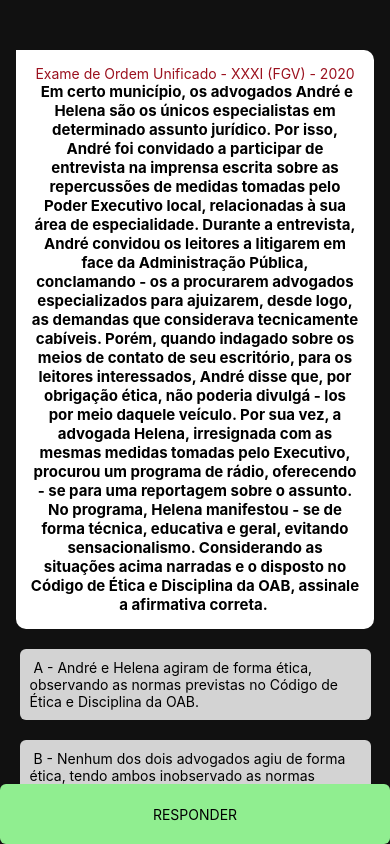
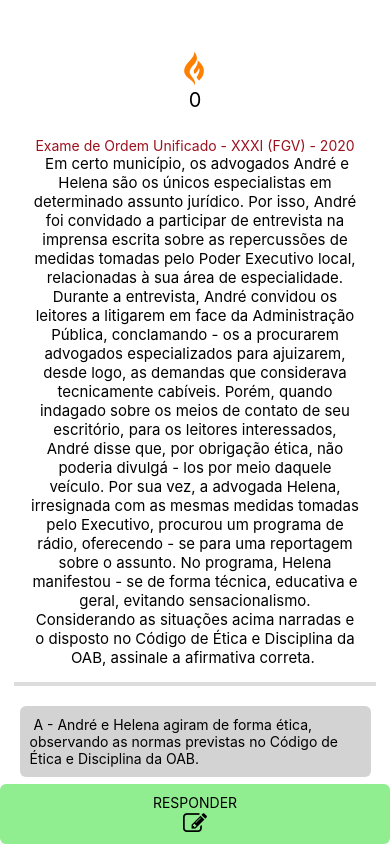
Before and after one commit to guiluizmaia/ExerciciosOAB, a React Native app: screen / in a window 390 px wide. Built offline with nearby package versions, Linux system fonts and the light colour scheme.

Commit message:
Add files via upload

```diff
--- a/App.js
+++ b/App.js
@@ -1,10 +1,12 @@
 import React, { useState, useRef } from "react";
 import { View, ScrollView, Text, Dimensions, StyleSheet, TouchableOpacity } from "react-native";
+import { FontAwesome, FontAwesome5 } from '@expo/vector-icons';
 
 const {width: screenWidth, height: screenHeight} = Dimensions.get('window');
 
 export default () => {
   const [selecionado, setSelecionado] = useState("");
+  const [acertou, setAcertou] = useState(2);
 
   const [perguntas, setPerguntas] = useState([
     {
@@ -29,27 +31,34 @@ export default () => {
   ])
 
   return (
-    <View style={{backgroundColor: '#111', flex: 1,}}>
-      <ScrollView style={{height: '90%'}}>
+    <View style={{flex: 1,}}>
+
+      <ScrollView>
+
         <View style={{flex:1, alignItems: 'center',}}>
+
+		<View style={{ alignItems: 'center', marginTop: 50}}>
+			<FontAwesome5 name="gripfire" size={35} color='#ff7f00' />
+			<Text style = { styles.seq } > 0 </Text>
+		</View>
         <View style = { styles.VPergunta } >
           <Text style = { styles.ano } > {perguntas[1].ano} </Text>
           <Text style = { styles.pergunta } > {perguntas[1].pergunta} </Text>
         </View>
+		    <View style = {{width: '93%', height: 4, backgroundColor: '#DCDCDC',}}></View>
         <View style = { styles.VResposta } >
 
-          {selecionado == "a" &&
+        {selecionado == "a" && acertou == 2 &&
           <TouchableOpacity style = { styles.sele } onPress={() => {
             if(selecionado == "a"){
               setSelecionado("");
             }else{
               setSelecionado("a")
-            }
-            }}>
+            }}}>
             <Text style = {styles.txtpergunta}> A - {perguntas[1].a} </Text>
           </TouchableOpacity>
           }
-          {selecionado != "a" &&
+          {selecionado != "a" && acertou == 2 &&
           <TouchableOpacity style = { styles.sem } onPress={() => {
             if(selecionado == "a"){
               setSelecionado("");
@@ -59,8 +68,24 @@ export default () => {
             <Text style = {styles.txtpergunta}> A - {perguntas[1].a} </Text>
           </TouchableOpacity>
           }
+          {selecionado == "a" && acertou == 1 &&
+          <TouchableOpacity style = { styles.sele } >
+            <Text style = {styles.txtpergunta}> A - {perguntas[1].a} </Text>
+          </TouchableOpacity>
+          }
+          {selecionado != "a" && perguntas[1].certo == "a" && acertou == 0 &&
+          <TouchableOpacity style = { styles.sele } >
+            <Text style = {styles.txtpergunta}> A - {perguntas[1].a} </Text>
+          </TouchableOpacity>
+          }
+          {selecionado == "a" && acertou == 0 &&
+          <TouchableOpacity style = { styles.errou }>
+            <Text style = {styles.txtpergunta}> A - {perguntas[1].a} </Text>
+          </TouchableOpacity>
+          }
 
-          {selecionado == "b" &&
+
+          {selecionado == "b" && acertou == 2 &&
           <TouchableOpacity style = { styles.sele } onPress={() => {
             if(selecionado == "b"){
               setSelecionado("");
@@ -70,7 +95,7 @@ export default () => {
             <Text style = {styles.txtpergunta}> B - {perguntas[1].b} </Text>
           </TouchableOpacity>
           }
-          {selecionado != "b" &&
+          {selecionado != "b" && acertou == 2 &&
           <TouchableOpacity style = { styles.sem } onPress={() => {
             if(selecionado == "b"){
               setSelecionado("");
@@ -80,8 +105,23 @@ export default () => {
             <Text style = {styles.txtpergunta}> B - {perguntas[1].b} </Text>
           </TouchableOpacity>
           }
+          {selecionado == "b" && acertou == 1 &&
+          <TouchableOpacity style = { styles.sele } >
+            <Text style = {styles.txtpergunta}> B - {perguntas[1].b} </Text>
+          </TouchableOpacity>
+          }
+          {selecionado != "b" && perguntas[1].certo == "b" && acertou == 0 &&
+          <TouchableOpacity style = { styles.sele }>
+            <Text style = {styles.txtpergunta}> B - {perguntas[1].b} </Text>
+          </TouchableOpacity>
+          }
+          {selecionado == "b" && acertou == 0 &&
+          <TouchableOpacity style = { styles.errou } >
+            <Text style = {styles.txtpergunta}> B - {perguntas[1].b} </Text>
+          </TouchableOpacity>
+          }
 
-          {selecionado == "c" &&
+        {selecionado == "c" && acertou == 2 &&
           <TouchableOpacity style = { styles.sele } onPress={() => {
             if(selecionado == "c"){
               setSelecionado("");
@@ -91,7 +131,7 @@ export default () => {
             <Text style = {styles.txtpergunta}> C - {perguntas[1].c} </Text>
           </TouchableOpacity>
           }
-          {selecionado != "c" &&
+          {selecionado != "c" && acertou == 2 &&
           <TouchableOpacity style = { styles.sem } onPress={() => {
             if(selecionado == "c"){
               setSelecionado("");
@@ -101,8 +141,24 @@ export default () => {
             <Text style = {styles.txtpergunta}> C - {perguntas[1].c} </Text>
           </TouchableOpacity>
           }
+          {selecionado == "c" && acertou == 1 &&
+          <TouchableOpacity style = { styles.sele }>
+            <Text style = {styles.txtpergunta}> C - {perguntas[1].c} </Text>
+          </TouchableOpacity>
+          }
+          {selecionado != "c" && perguntas[1].certo == "c" && acertou == 0 &&
+          <TouchableOpacity style = { styles.sele } >
+            <Text style = {styles.txtpergunta}> C - {perguntas[1].c} </Text>
+          </TouchableOpacity>
+          }
+          {selecionado == "c" && acertou == 0 &&
+          <TouchableOpacity style = { styles.errou } >
+            <Text style = {styles.txtpergunta}> C - {perguntas[1].c} </Text>
+          </TouchableOpacity>
+          }
 
-          {selecionado == "d" &&
+
+        {selecionado == "d" && acertou == 2 &&
           <TouchableOpacity style = { styles.sele } onPress={() => {
             if(selecionado == "d"){
               setSelecionado("");
@@ -112,7 +168,7 @@ export default () => {
             <Text style = {styles.txtpergunta}> D - {perguntas[1].d} </Text>
           </TouchableOpacity>
           }
-          {selecionado != "d" &&
+          {selecionado != "d" && acertou == 2 &&
           <TouchableOpacity style = { styles.sem } onPress={() => {
             if(selecionado == "d"){
               setSelecionado("");
@@ -122,14 +178,61 @@ export default () => {
             <Text style = {styles.txtpergunta}> D - {perguntas[1].d} </Text>
           </TouchableOpacity>
           }
+          {selecionado == "d" && acertou == 1 &&
+          <TouchableOpacity style = { styles.sele }>
+            <Text style = {styles.txtpergunta}> D - {perguntas[1].d} </Text>
+          </TouchableOpacity>
+          }
+          {selecionado != "d" && perguntas[1].certo == "d" && acertou == 0 &&
+          <TouchableOpacity style = { styles.sele } >
+            <Text style = {styles.txtpergunta}> D - {perguntas[1].d} </Text>
+          </TouchableOpacity>
+          }
+          {selecionado == "d" && acertou == 0 &&
+          <TouchableOpacity style = { styles.errou }>
+            <Text style = {styles.txtpergunta}> D - {perguntas[1].d} </Text>
+          </TouchableOpacity>
+          }
+
+
+          {acertou == 1 &&
+            <Text>ACERTOU ! !</Text>
+          }
+          {acertou == 0 &&
+            <Text>ERROU ! !</Text>
+          }
+
 		</View>
     </View>
 
     </ScrollView>
+      {acertou == 2 &&
+      <TouchableOpacity style = { styles.enviarSem } onPress={() =>{
+          if (selecionado == perguntas[1].certo){
+            setAcertou(1);
+          }
+          else if (selecionado != perguntas[1].certo){
+            setAcertou(0);
+          }
+        }}>
+        <Text> RESPONDER </Text>
+        <FontAwesome name="pencil-square-o" size={24} color="black" />
+      </TouchableOpacity>
+      }
+      {acertou != 2 &&
+      <TouchableOpacity style = { styles.enviarSem } onPress={() =>{
+          if (selecionado == perguntas[1].certo){
+            setAcertou(1);
+          }
+          else{
+            setAcertou(0);
+          }
+        }}>
+        <Text> PROXIMA </Text>
+        <FontAwesome name="pencil-square-o" size={24} color="black" />
+      </TouchableOpacity>
+      }
 
-    <TouchableOpacity style = { styles.enviar }>
-        <Text> RESPONDER </Text>
-    </TouchableOpacity>
     </View>
     );
 }
@@ -137,7 +240,7 @@ export default () => {
 const styles = StyleSheet.create({
 
     VPergunta: {
-        marginTop: 50,
+        marginTop: 10,
         justifyContent: 'center',
         alignItems: 'center',
 		    width: '92%',
@@ -155,7 +258,7 @@ const styles = StyleSheet.create({
         color: '#9b111e',
     },
     pergunta: {
-		fontWeight: 'bold',
+		//fontWeight: 'bold',
     fontSize: 15,
     textAlign: 'center'
     },
@@ -175,12 +278,23 @@ const styles = StyleSheet.create({
       marginBottom: 20,
 	    justifyContent: 'center',
     },
+    errou:{
+      borderRadius: 6,
+      backgroundColor: '#ff4040',
+      width: '90%',
+      minHeight: 30,
+      marginBottom: 20,
+	    justifyContent: 'center',
+    },
 	txtpergunta: {
 		margin: 10,
 	},
-    enviar: {
+	seq: {
+		fontSize: 20,
+	},
+	enviarSem: {
       borderRadius: 6,
-      backgroundColor: '#90ee90',
+      backgroundColor: '#90EE90',
       width: '100%',
       height: 60,
 	    justifyContent: 'center',
```
Also changed, not shown: package.json (indentation only), 1 other file (tests, documents, lock files or other folders).
